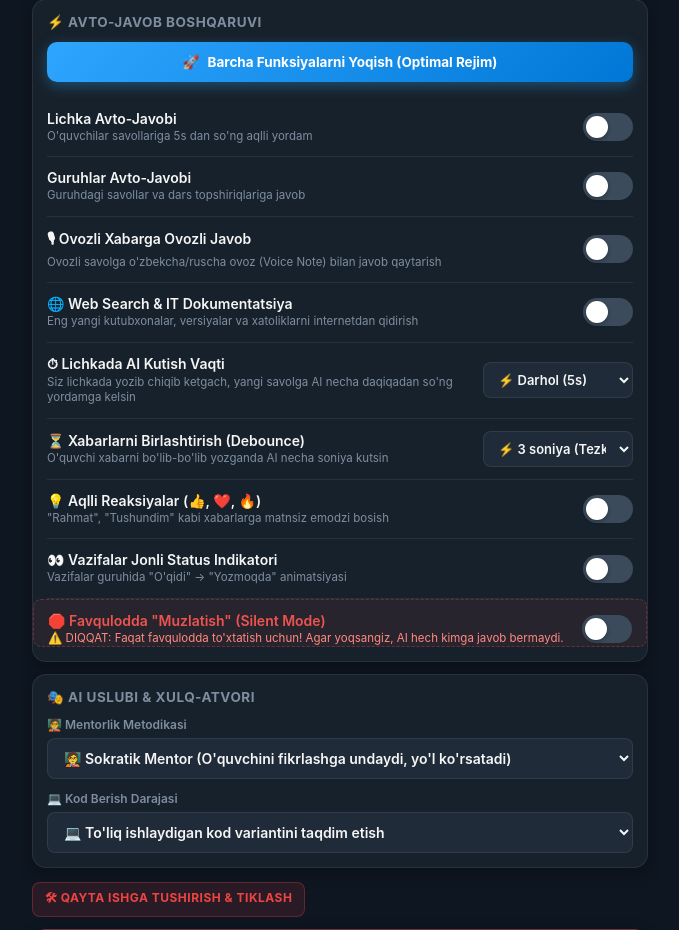
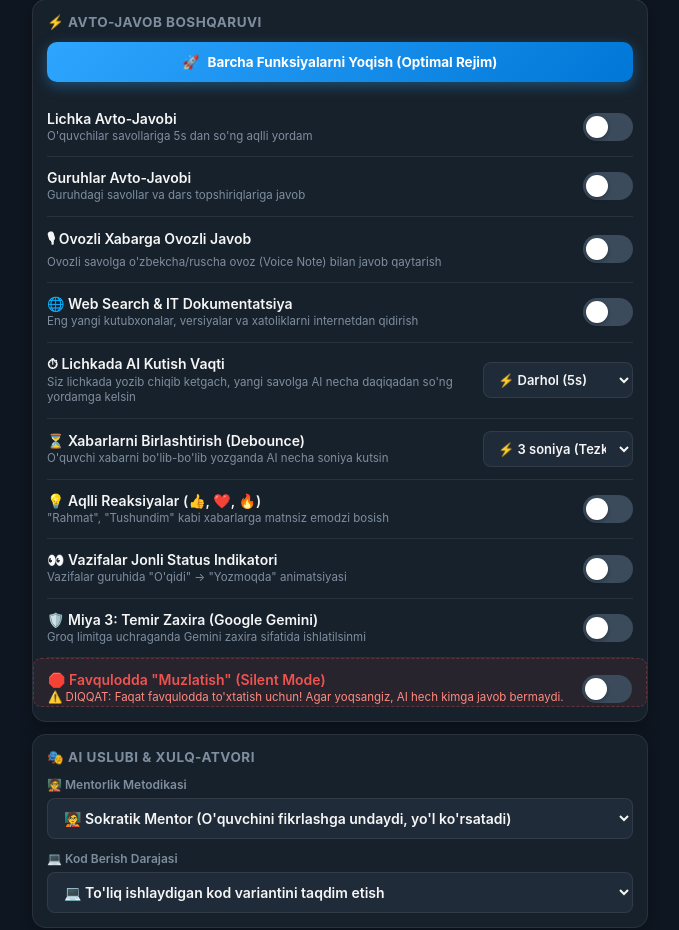
Before and after one commit to maxmutov-nuriddin/coddyHelper, a Python web app: template templates/admin_app.html in a window 1280 px wide. Shown: the part 1283-2213 px from the top of the page, without its empty margins (300-979 px from the left). Run offline with Jinja, Linux system fonts and the light colour scheme; the template is opened without the code that fills it, so the values that code supplies are empty; some libraries are stand-ins or nearby versions.

Commit message:
feat(brain): add ability to toggle/disable Miya 3 (Google Gemini backup)

```diff
--- a/templates/admin_app.html
+++ b/templates/admin_app.html
@@ -1457,6 +1457,17 @@
           </div>
           <label class="switch">
             <input type="checkbox" id="switch-vazifalar-status" onchange="toggleFeature('vazifalar_status', this.checked)">
+            <span class="slider"></span>
+          </label>
+        </div>
+
+        <div class="toggle-row">
+          <div class="toggle-info">
+            <h3>🛡️ Miya 3: Temir Zaxira (Google Gemini)</h3>
+            <p>Groq limitga uchraganda Gemini zaxira sifatida ishlatilsinmi</p>
+          </div>
+          <label class="switch">
+            <input type="checkbox" id="switch-gemini-backup" onchange="toggleFeature('gemini_backup', this.checked)">
             <span class="slider"></span>
           </label>
         </div>
@@ -2335,6 +2346,9 @@
       const vsSwitch = document.getElementById("switch-vazifalar-status");
       if (vsSwitch) vsSwitch.checked = data.vazifalar_status_enabled !== false;
 
+      const gbSwitch = document.getElementById("switch-gemini-backup");
+      if (gbSwitch) gbSwitch.checked = data.gemini_backup_enabled !== false;
+
       const smSwitch = document.getElementById("switch-silent-mode");
       if (smSwitch) smSwitch.checked = data.silent_mode_enabled === true;
 
@@ -2556,13 +2570,15 @@
             badge: 'Gemini (1M context)',
             badgeColor: '#f59e0b',
             reqCount: bStats.reserve || (brainsData.miya_3_reserve?.requests || 0),
-            status: brainsData.miya_3_reserve?.status === 'active' ? '🟢 Faol' : '🟡 Standby',
-            desc: "Favqulodda vaziyatlar va Groq limitlari uchun.",
+            status: brainsData.miya_3_reserve?.enabled === false ? '🔴 O\'chirilgan' : (brainsData.miya_3_reserve?.status === 'active' ? '🟢 Faol' : '🟡 Standby'),
+            desc: brainsData.miya_3_reserve?.enabled === false ? 'Ushbu zaxira miya o\'chirilgan (faqat Groq ishlatiladi).' : 'Favqulodda vaziyatlar va Groq limitlari uchun zaxira.',
             icon: '🛡️',
             minuteTokens: brainsData.miya_3_reserve?.minute_tokens || 0,
             limitTpm: brainsData.miya_3_reserve?.limit_tpm || 1000000,
             minutePct: brainsData.miya_3_reserve?.minute_tokens_pct || 0,
             totalTokens: brainsData.miya_3_reserve?.total_tokens || 0,
+            isMiya3: true,
+            enabled: brainsData.miya_3_reserve?.enabled !== false,
           },
           {
             title: 'Miya 4: Avtonom Ong',
@@ -2586,7 +2602,10 @@
           <div style="border: 1px solid rgba(255,255,255,0.08); background: rgba(255,255,255,0.02); border-radius: 8px; padding: 8px 10px; font-size: 11.5px; display: flex; flex-direction: column; gap: 5px;">
             <div style="display: flex; justify-content: space-between; align-items: center; gap: 4px;">
               <span style="font-weight: 700; color: #fff;">${b.icon} ${escapeHtml(b.title)}</span>
-              <span style="background: ${b.badgeColor}22; color: ${b.badgeColor}; border: 1px solid ${b.badgeColor}55; font-size: 9px; padding: 1px 6px; border-radius: 4px; font-weight: 700;">${b.badge}</span>
+              <div style="display: flex; align-items: center; gap: 4px;">
+                ${b.isMiya3 ? `<button onclick="toggleFeature('gemini_backup', ${!b.enabled}); event.stopPropagation();" style="background: ${b.enabled ? 'rgba(239,68,68,0.2)' : 'rgba(34,197,94,0.2)'}; color: ${b.enabled ? '#ef4444' : '#22c55e'}; border: 1px solid ${b.enabled ? 'rgba(239,68,68,0.4)' : 'rgba(34,197,94,0.4)'}; border-radius: 4px; padding: 1px 6px; font-size: 9px; font-weight: 700; cursor: pointer;">${b.enabled ? "O'chirish ✕" : "Yoqish ✓"}</button>` : ''}
+                <span style="background: ${b.badgeColor}22; color: ${b.badgeColor}; border: 1px solid ${b.badgeColor}55; font-size: 9px; padding: 1px 6px; border-radius: 4px; font-weight: 700;">${b.badge}</span>
+              </div>
             </div>
             <div style="display: flex; justify-content: space-between; align-items: center; font-size: 10.5px; background: rgba(0,0,0,0.25); padding: 3px 6px; border-radius: 4px;">
               <span style="color: var(--hint-color);">So'rovlar: <b style="color: #fff;">${b.reqCount} ta</b></span>
@@ -3365,6 +3384,7 @@
         "web_search": "switch-web-search",
         "smart_reactions": "switch-smart-reactions",
         "vazifalar_status": "switch-vazifalar-status",
+        "gemini_backup": "switch-gemini-backup",
         "silent_mode": "switch-silent-mode"
       };
       return document.getElementById(map[feature]);
@@ -3392,6 +3412,7 @@
         else if (feature === "web_search") name = "Web Search & IT Dokumentatsiya";
         else if (feature === "smart_reactions") name = "Aqlli reaksiyalar";
         else if (feature === "vazifalar_status") name = "Vazifalar status indikatori";
+        else if (feature === "gemini_backup") name = "Miya 3: Temir Zaxira (Gemini)";
         else if (feature === "silent_mode") name = "Favqulodda Silent Mode";
         showToast(name + " " + (enabled ? "yoqildi ✅" : "to'xtatildi ⏸"));
 
--- a/web_app.py
+++ b/web_app.py
@@ -324,6 +324,7 @@ def setup_web_app_routes(app: web.Application, get_client_func) -> None:
                 "web_search_enabled": memory_service.get_setting("web_search_enabled", "true").lower() == "true",
                 "smart_reactions_enabled": memory_service.get_setting("smart_reactions_enabled", "true").lower() == "true",
                 "vazifalar_status_enabled": memory_service.get_setting("vazifalar_status_enabled", "true").lower() == "true",
+                "gemini_backup_enabled": memory_service.get_setting("gemini_backup_enabled", "true").lower() == "true",
                 "silent_mode_enabled": memory_service.get_setting("silent_mode_enabled", "false").lower() == "true",
                 "debounce_seconds": int(memory_service.get_setting("debounce_seconds", "5")),
                 "ai_persona": memory_service.get_setting("ai_persona", "socratic"),
@@ -416,6 +417,9 @@ def setup_web_app_routes(app: web.Application, get_client_func) -> None:
         elif feature == "vazifalar_status":
             memory_service.set_setting("vazifalar_status_enabled", "true" if enabled else "false")
             logger.info("Admin Panel orqali vazifalar_status_enabled o'zgartirildi: %s", enabled)
+        elif feature in ("gemini_backup", "miya3", "miya_3", "gemini"):
+            memory_service.set_setting("gemini_backup_enabled", "true" if enabled else "false")
+            logger.info("Admin Panel orqali gemini_backup_enabled o'zgartirildi: %s", enabled)
         elif feature == "silent_mode":
             memory_service.set_setting("silent_mode_enabled", "true" if enabled else "false")
             logger.info("Admin Panel orqali silent_mode_enabled o'zgartirildi: %s", enabled)
@@ -459,6 +463,7 @@ def setup_web_app_routes(app: web.Application, get_client_func) -> None:
                 "web_search_enabled": memory_service.get_setting("web_search_enabled", "true").lower() == "true",
                 "smart_reactions_enabled": memory_service.get_setting("smart_reactions_enabled", "true").lower() == "true",
                 "vazifalar_status_enabled": memory_service.get_setting("vazifalar_status_enabled", "true").lower() == "true",
+                "gemini_backup_enabled": memory_service.get_setting("gemini_backup_enabled", "true").lower() == "true",
                 "silent_mode_enabled": memory_service.get_setting("silent_mode_enabled", "false").lower() == "true",
             }
         )
```
Also changed, not shown: handlers/auto_reply.py (+10 -8 lines), handlers/commands.py (+24 -0 lines), services/ai_service.py (+5 -3 lines).
